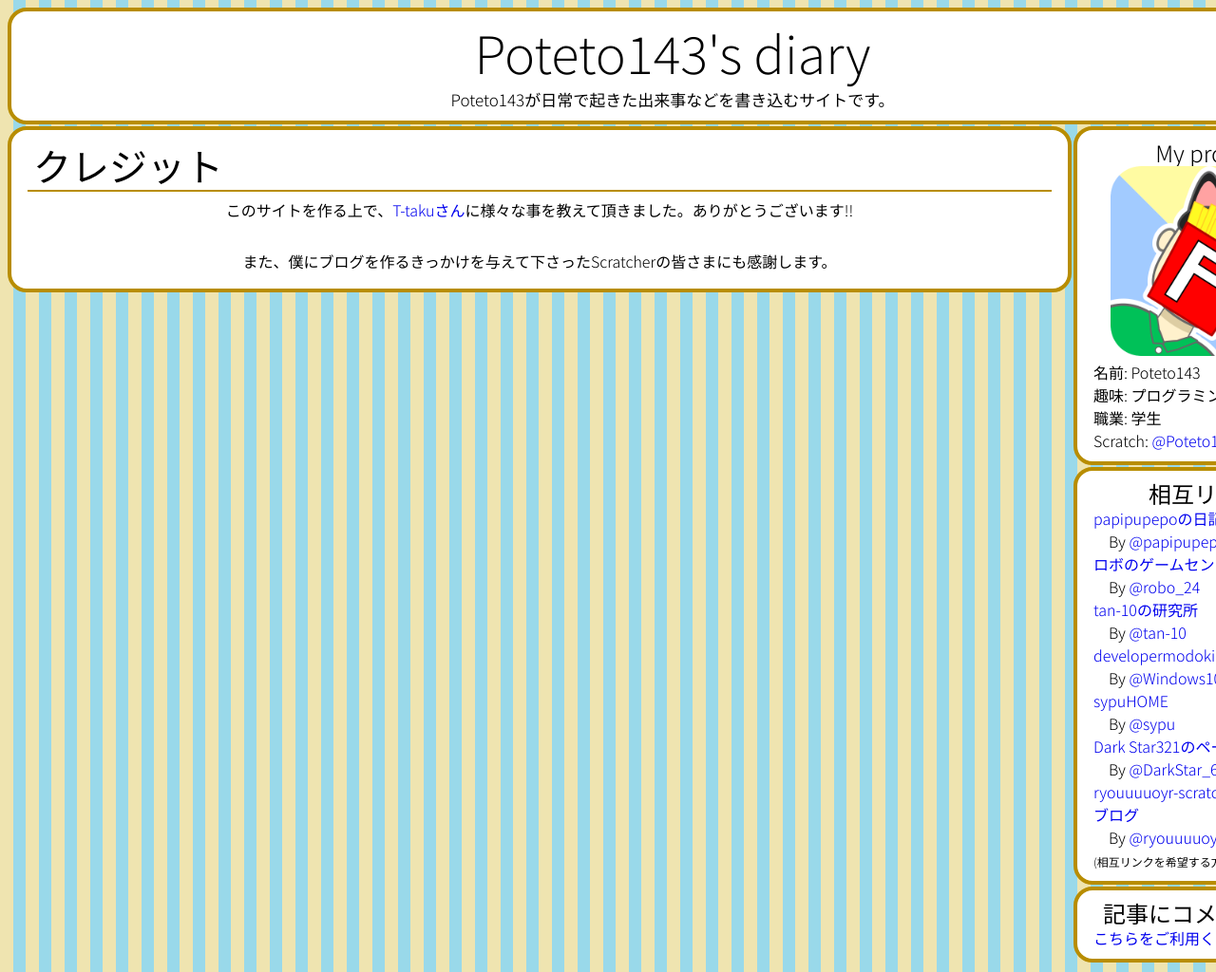
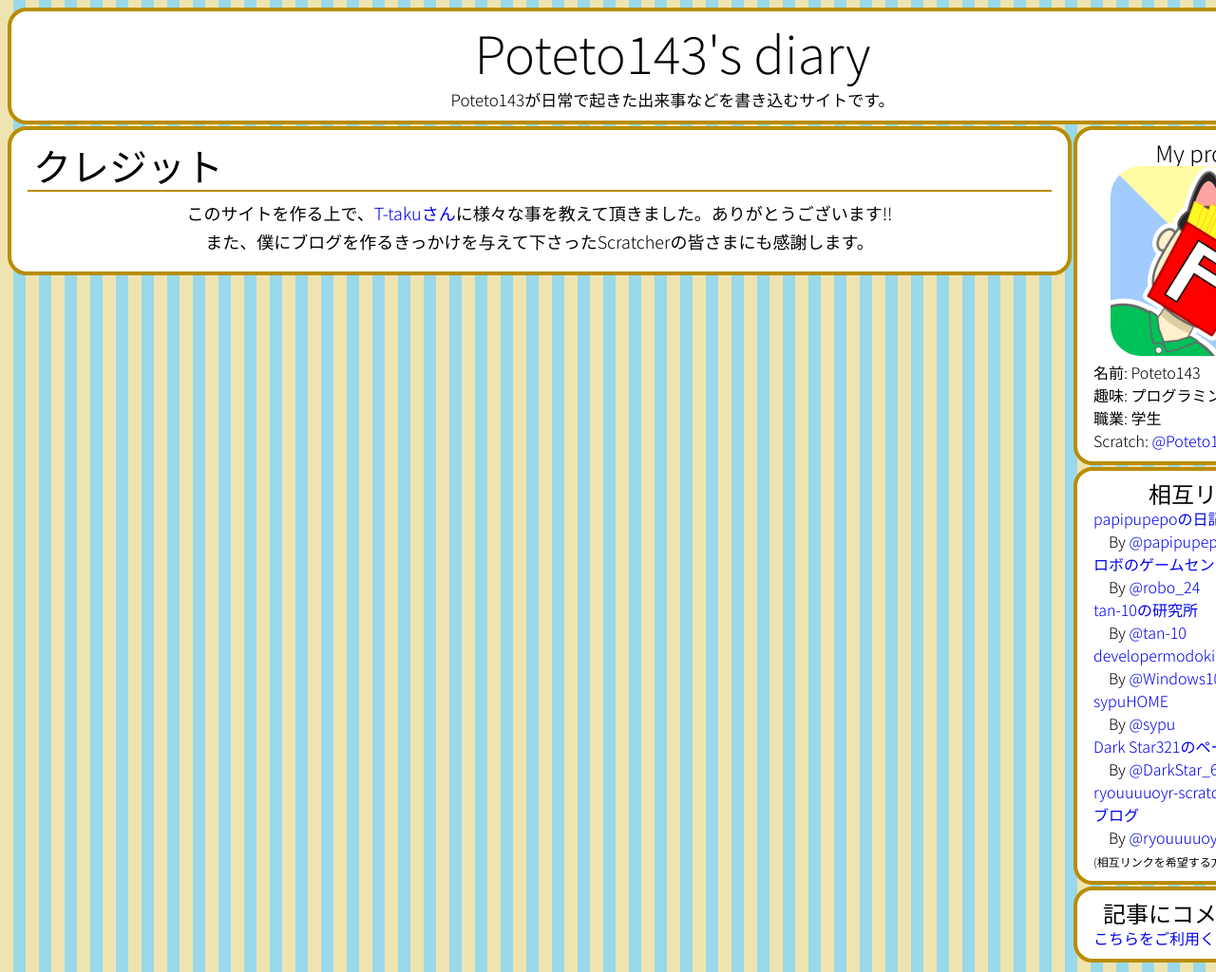
Before and after one commit to Poteto143/Poteto143s_diary, a Jekyll site: the page built from credit.md, in a window 1280 px wide. Shown: the whole page at 95% size. Built offline with Jekyll 4.4.1, drawn with Linux system fonts in a browser that asks for light colours.

Commit message:
Update credit.md

```diff
--- a/credit.md
+++ b/credit.md
@@ -4,8 +4,8 @@
 pagename: クレジット
 ---
 <center>
-このサイトを作る上で、<a href="https://t-taku.github.io/">T-takuさん</a>に様々な事を教えて頂きました。ありがとうございます!!
-</center><br>
+  <p>このサイトを作る上で、<a href="https://t-taku.github.io/">T-takuさん</a>に様々な事を教えて頂きました。ありがとうございます!!</p>
+</center>
 <center>
-また、僕にブログを作るきっかけを与えて下さったScratcherの皆さまにも感謝します。
+  <p>また、僕にブログを作るきっかけを与えて下さったScratcherの皆さまにも感謝します。</p>
 </center>
```
